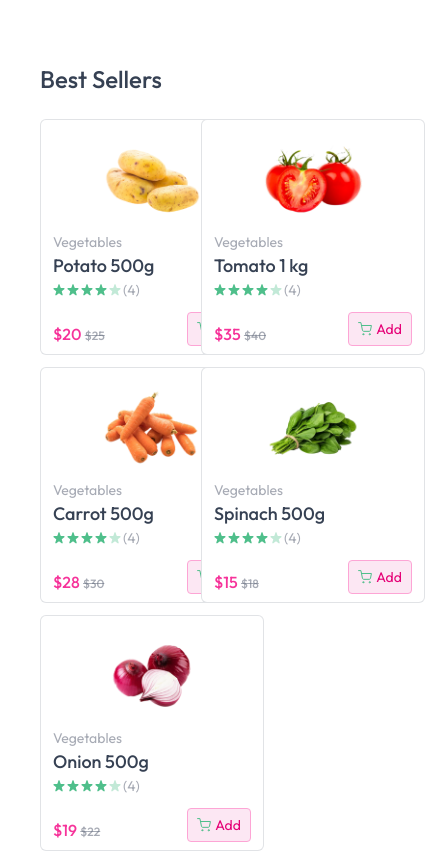
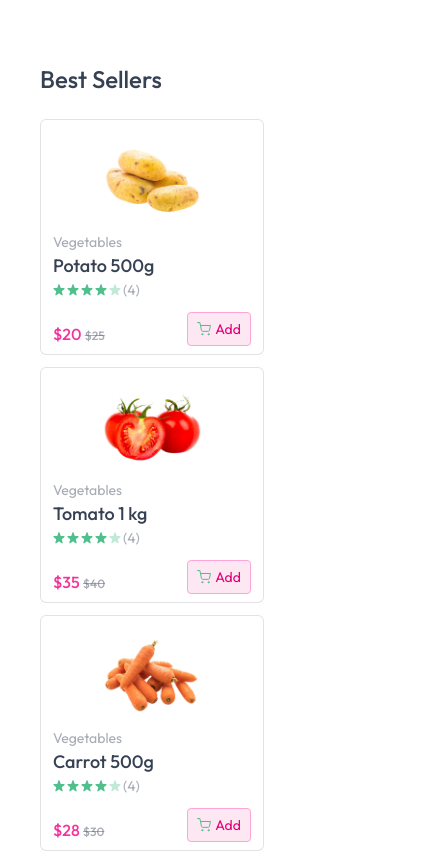
Before and after one commit to Amitkumersarkar/GMartBD-Ecommerce-Website, a React (Vite) app: page / in a window 390 px wide. Shown: the part 1648-2499 px from the top of the page, 425 px wide, since content can reach past the window. Built offline with nearby package versions, Linux system fonts and the light colour scheme.

Commit message:
fixes responsiveness

```diff
--- a/src/pages/BestSeller/BestSeller.jsx
+++ b/src/pages/BestSeller/BestSeller.jsx
@@ -12,7 +12,8 @@ const BestSeller = () => {
                 Best Sellers
             </p>
 
-            <div className="grid grid-cols-2 sm:grid-cols-3 md:grid-cols-4 lg:grid-cols-5 gap-3 md:gap-6 mt-6">
+            {/* <div className="grid grid-cols-2 sm:grid-cols-3 md:grid-cols-4 lg:grid-cols-5 gap-3 md:gap-6 mt-6"> */}
+            <div className="grid grid-cols-[repeat(auto-fit,minmax(180px,1fr))] gap-3 md:gap-6 mt-6">
                 {products
                     .filter((product) => product.inStock)
                     .slice(0, 5)
```
